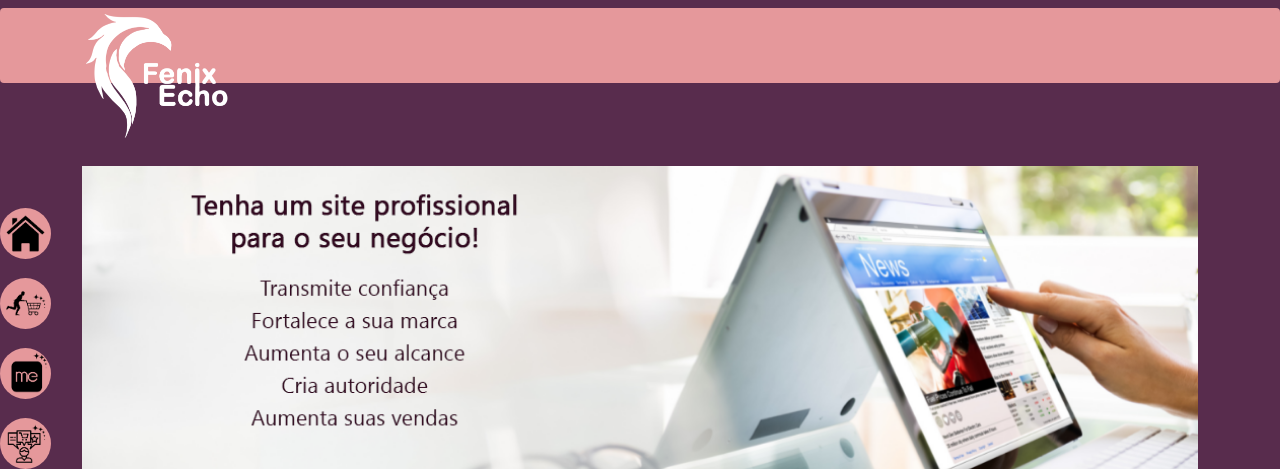
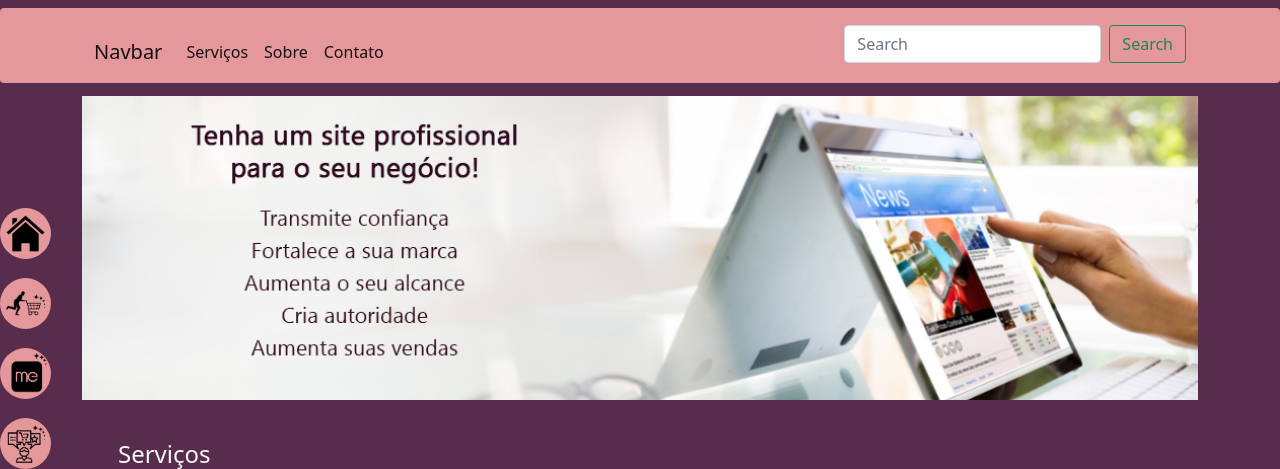
Before and after one commit to SemiramisCavalcanti/PJ02SiteDev, a PHP site: page / in a window 1280 px wide. Shown: the top 469 px of the page. Run offline with PHP 8.4, Linux system fonts and the light colour scheme; grey boxes labelled with a size stand in for pictures from a placeholder-image service; some libraries are stand-ins or nearby versions.

Commit message:
Navbar - menu

```diff
--- a/paginas/fenixEcho.php
+++ b/paginas/fenixEcho.php
@@ -1,19 +1,32 @@
 <!-- Menu Principal-->
 <div class=" my-2 w-100 rounded menuprincipal">
     <div class="container container-fluid">
-        <nav class="navbar logomarca">
-            <a class="navbar-expand-lg p-1" href="#home">
-                <img src="img/FenixEchoBranca.png" alt="">
-            </a>
-            <div class="collapse navbar-collapse" id="navbarSupportedContent">
-                <ul class="navbar-nav me-auto mb-2 mb-lg-0">
-                    <li class="nav-item">
-                        <a class="nav-link active text-ligth" aria-current="page" href="#servicos">Serviços</a>
-                    </li>
-                    <li class="nav-item">
-                        <a class="nav-link" href="#servicos">Link</a>
-                    </li>
-                </ul>
+
+        <nav class="navbar navbar-expand-lg navbar-light">
+            <div class="container-fluid">
+                <a class="navbar-brand mt-3" href="#">Navbar</a>
+                <button class="navbar-toggler" type="button" data-bs-toggle="collapse" data-bs-target="#navbarSupportedContent" aria-controls="navbarSupportedContent" aria-expanded="false" aria-label="Toggle navigation">
+                    <span class="navbar-toggler-icon"></span>
+                </button>
+                <div class="collapse navbar-collapse" id="navbarSupportedContent">
+                    <ul class="navbar-nav me-auto mb-2 mb-lg-0">
+                        <li class="nav-item mt-3">
+                            <a class="nav-link active" aria-current="page" href="#servicos">Serviços</a>
+                        </li>
+                        <li class="nav-item mt-3">
+                            <a class="nav-link active" aria-current="page" href="#sobre">Sobre</a>
+                        </li>
+                        <li class="nav-item mt-3">
+                            <a class="nav-link active" aria-current="page" href="#contato">Contato</a>
+                        </li>
+
+
+                    </ul>
+                    <form class="d-flex">
+                        <input class="form-control me-2" type="search" placeholder="Search" aria-label="Search">
+                        <button class="btn btn-outline-success" type="submit">Search</button>
+                    </form>
+                </div>
             </div>
         </nav>
 
```
